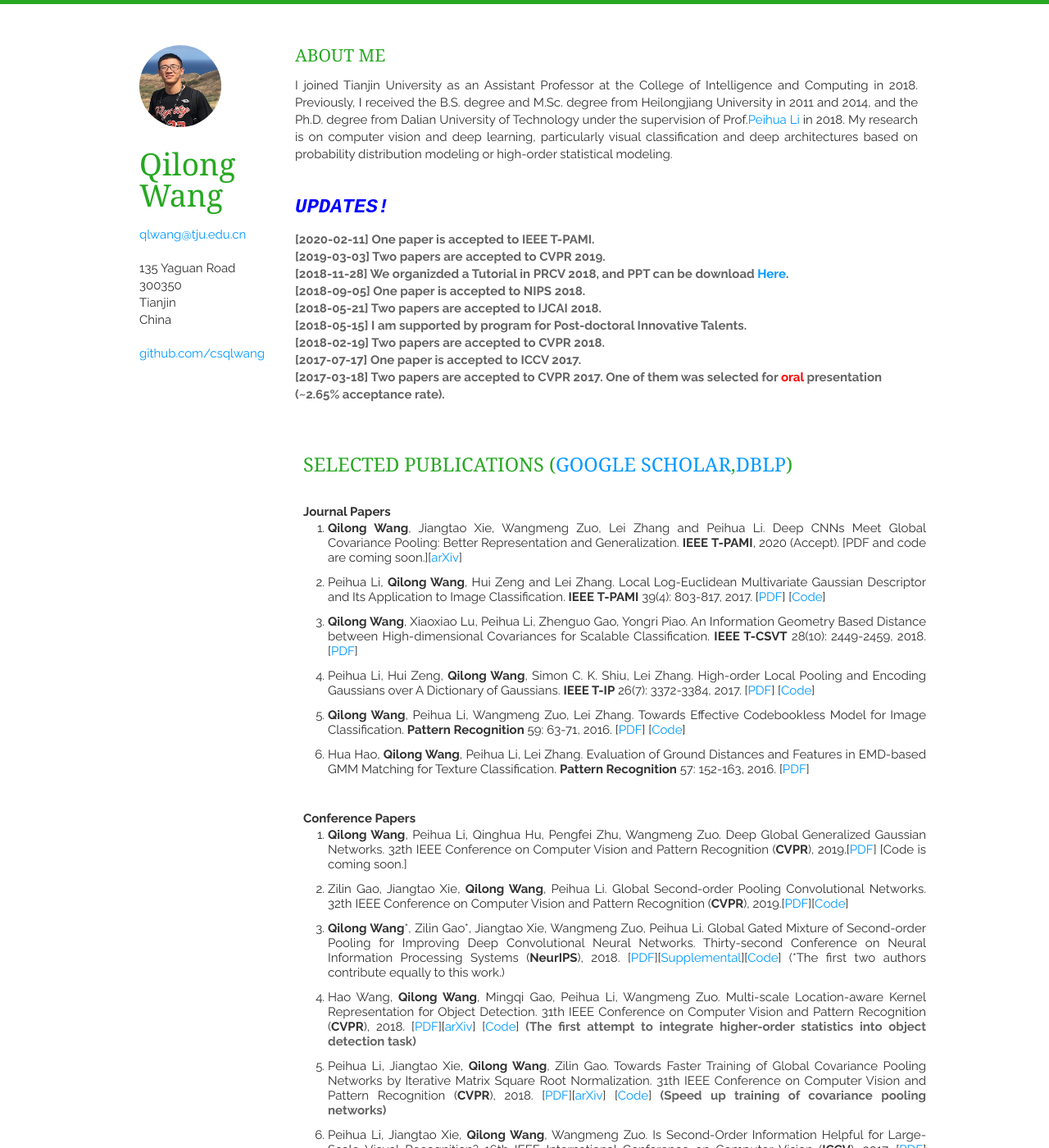
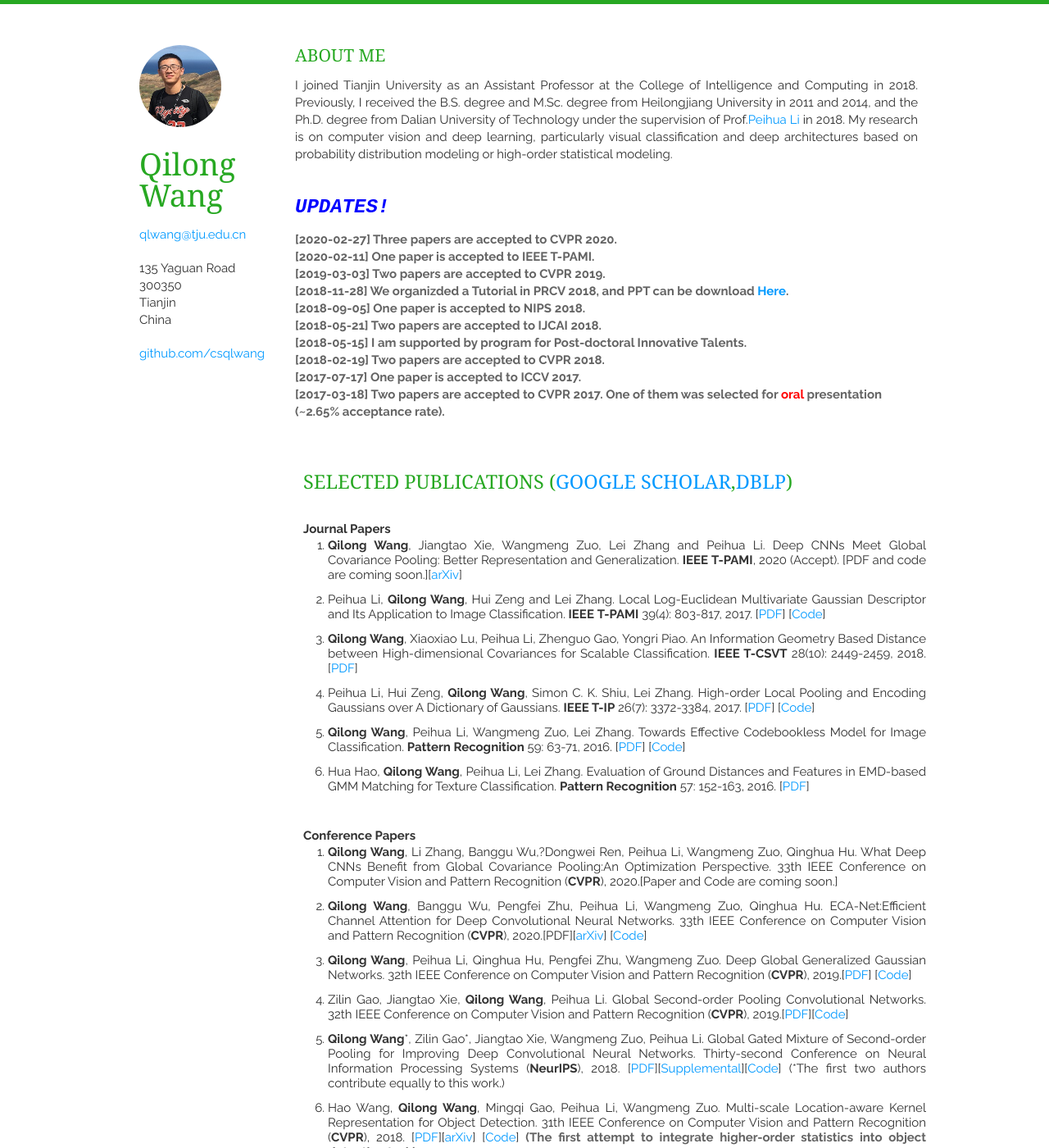
Before and after one commit to iamjingli/homepage, a Jekyll site: the page built from index.html, in a window 1280 px wide and 1400 px high. Shown: the whole window at 82% size. Built offline with Jekyll 4.4.1, drawn with Linux system fonts in a browser that asks for light colours; nearby versions of some CDN libraries; the list of posts is cut into pages by our own code.

Commit message:
homepage

```diff
--- a/_includes/publications.html
+++ b/_includes/publications.html
@@ -66,7 +66,15 @@ a:visited {
         <p><strong>Conference Papers </strong></p>
         <ol>
           <li>
-            <div align="justify"><strong>Qilong Wang</strong>, Peihua Li, Qinghua Hu, Pengfei Zhu, Wangmeng Zuo. Deep Global Generalized Gaussian Networks. 32th  IEEE Conference on Computer Vision and Pattern Recognition (<strong>CVPR</strong>), 2019.[<a href="http://openaccess.thecvf.com/content_CVPR_2019/papers/Wang_Deep_Global_Generalized_Gaussian_Networks_CVPR_2019_paper.pdf">PDF</a>] [Code is coming soon.]</div>
+            <div align="justify">
+              <div align="justify"><strong>Qilong Wang</strong>, Li Zhang, <span data-bind="text: fullName, style:{fontWeight: isPrimary ? 'bold' : ''}">Banggu Wu</span>,?Dongwei Ren, Peihua Li, Wangmeng Zuo, Qinghua Hu. What Deep CNNs Benefit from Global Covariance Pooling:An Optimization Perspective. 33th  IEEE Conference on Computer Vision and Pattern Recognition (<strong>CVPR</strong>), 2020.[Paper and Code are coming soon.]</div>
+            </div>
+          </li>
+          <li>
+            <div align="justify"><strong>Qilong Wang</strong>, <span data-bind="text: fullName, style:{fontWeight: isPrimary ? 'bold' : ''}">Banggu Wu,</span> Pengfei Zhu, Peihua Li, Wangmeng Zuo, Qinghua Hu. ECA-Net:Efficient Channel Attention for Deep Convolutional Neural Networks. 33th  IEEE Conference on Computer Vision and Pattern Recognition (<strong>CVPR</strong>), 2020.[PDF][<a href="https://arxiv.org/abs/1910.03151">arXiv</a>] [<a href="https://github.com/BangguWu/ECANet">Code</a>]</div>
+          </li>
+          <li>
+            <div align="justify"><strong>Qilong Wang</strong>, Peihua Li, Qinghua Hu, Pengfei Zhu, Wangmeng Zuo. Deep Global Generalized Gaussian Networks. 32th  IEEE Conference on Computer Vision and Pattern Recognition (<strong>CVPR</strong>), 2019.[<a href="http://openaccess.thecvf.com/content_CVPR_2019/papers/Wang_Deep_Global_Generalized_Gaussian_Networks_CVPR_2019_paper.pdf">PDF</a>] [<a href="https://github.com/csqlwang/3G-Net">Code</a>]</div>
           </li>
           <li>
             <div align="justify">Zilin Gao, Jiangtao Xie, <strong>Qilong Wang</strong>, Peihua Li. Global Second-order Pooling Convolutional Networks. 32th  IEEE Conference on Computer Vision and Pattern Recognition (<strong>CVPR</strong>), 2019.[<a href="http://openaccess.thecvf.com/content_CVPR_2019/papers/Gao_Global_Second-Order_Pooling_Convolutional_Networks_CVPR_2019_paper.pdf">PDF</a>][<a href="https://github.com/ZilinGao/Global-Second-order-Pooling-Convolutional-Networks?tdsourcetag=s_pctim_aiomsg">Code</a>]</div>
--- a/_includes/updates.html
+++ b/_includes/updates.html
@@ -17,8 +17,10 @@
 <section class="thirteen columns">
     <h1 class="STYLE4"><span class="STYLE14">Updates!</span>    </h1>
     <address>
+    <p><em>[2020-02-27]
+    Three papers are accepted to CVPR 2020.</em></p>
     <p><em>[2020-02-11]
-    One paper is accepted to IEEE T-PAMI.</em></p>
+      One paper is accepted to IEEE T-PAMI.</em></p>
     <p><em>[2019-03-03]
       Two papers are accepted to CVPR 2019. </em></p>
     <p><em>[2018-11-28]
```
